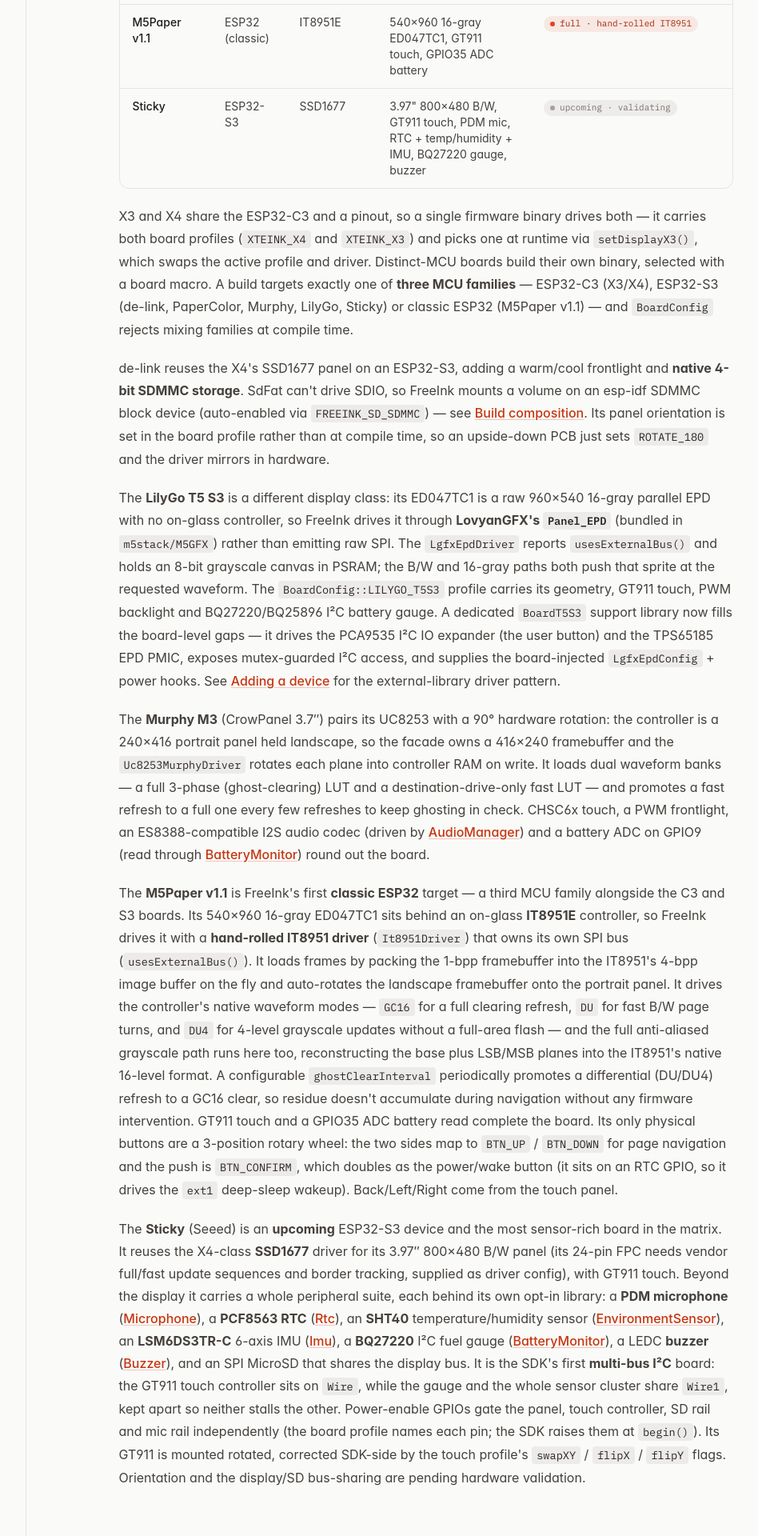
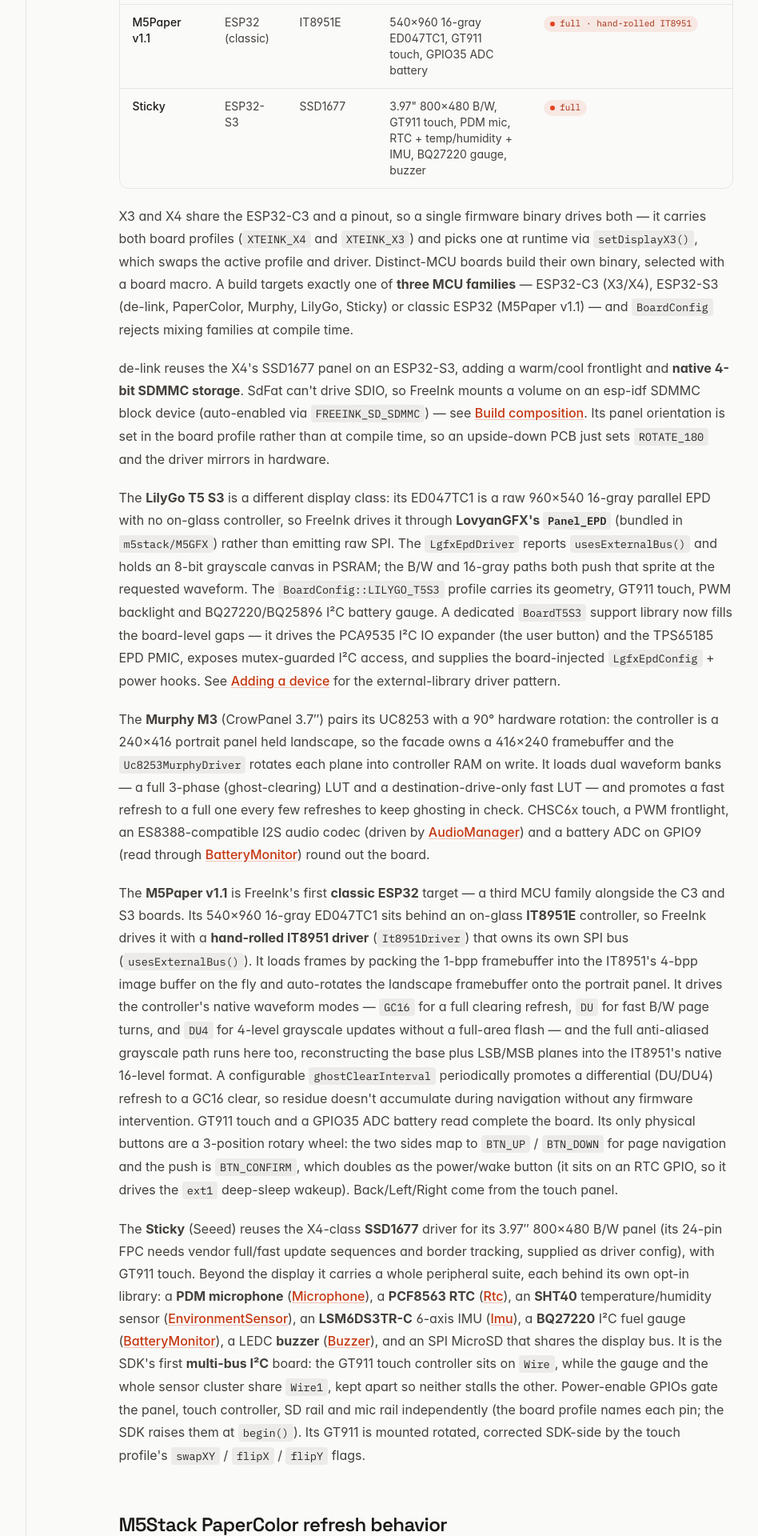
Before and after one commit to Free-Ink/Free-Ink-Website, a React (Vite) app: page /docs/devices in a window 1280 px wide. Shown: the part 1060-2980 px from the top of the page at 80% size, without its empty margins (256-1204 px from the left). Built offline with nearby package versions, Linux system fonts and the light colour scheme; a web font is replaced by a local one.

Commit message:
Mark Sticky device as fully available
Change device status from 'upcoming · validating' to 'full' to indicate the Sticky ESP32-S3 device is now fully available rather than in validation.

```diff
--- a/src/docs/pages/Devices.jsx
+++ b/src/docs/pages/Devices.jsx
@@ -35,7 +35,7 @@
           ['Murphy M3', 'ESP32-S3', 'UC8253', '240×416 B/W, CHSC6x touch, PWM frontlight', <Status key="s" full>full</Status>],
           ['LilyGo T5 S3', 'ESP32-S3', 'ED047TC1 (raw parallel)', '960×540 16-gray, GT911 touch, backlight, I²C gauge', <Status key="s" full>full · via LovyanGFX</Status>],
           ['M5Paper v1.1', 'ESP32 (classic)', 'IT8951E', '540×960 16-gray ED047TC1, GT911 touch, GPIO35 ADC battery', <Status key="s" full>full · hand-rolled IT8951</Status>],
-          ['Sticky', 'ESP32-S3', 'SSD1677', '3.97" 800×480 B/W, GT911 touch, PDM mic, RTC + temp/humidity + IMU, BQ27220 gauge, buzzer', <Status key="s">upcoming · validating</Status>],
+          ['Sticky', 'ESP32-S3', 'SSD1677', '3.97" 800×480 B/W, GT911 touch, PDM mic, RTC + temp/humidity + IMU, BQ27220 gauge, buzzer', <Status key="s" full>full</Status>],
         ]}
       />
       <P>
@@ -97,8 +97,7 @@
         drives the <Code>ext1</Code> deep-sleep wakeup). Back/Left/Right come from the touch panel.
       </P>
       <P>
-        The <strong>Sticky</strong> (Seeed) is an <strong>upcoming</strong> ESP32-S3 device and the
-        most sensor-rich board in the matrix. It reuses the X4-class <strong>SSD1677</strong> driver for
+        The <strong>Sticky</strong> (Seeed) reuses the X4-class <strong>SSD1677</strong> driver for
         its 3.97″ 800×480 B/W panel (its 24-pin FPC needs vendor full/fast update sequences and border
         tracking, supplied as driver config), with GT911 touch. Beyond the display it carries a whole
         peripheral suite, each behind its own opt-in library: a <strong>PDM microphone</strong>{' '}
@@ -113,8 +112,7 @@
         apart so neither stalls the other. Power-enable GPIOs gate the panel, touch controller, SD rail
         and mic rail independently (the board profile names each pin; the SDK raises them at{' '}
         <Code>begin()</Code>). Its GT911 is mounted rotated, corrected SDK-side by the touch profile's{' '}
-        <Code>swapXY</Code> / <Code>flipX</Code> / <Code>flipY</Code> flags. Orientation and the
-        display/SD bus-sharing are pending hardware validation.
+        <Code>swapXY</Code> / <Code>flipX</Code> / <Code>flipY</Code> flags.
       </P>
 
       <H2>M5Stack PaperColor refresh behavior</H2>
```
Also changed, not shown: public/llms-full.txt.
